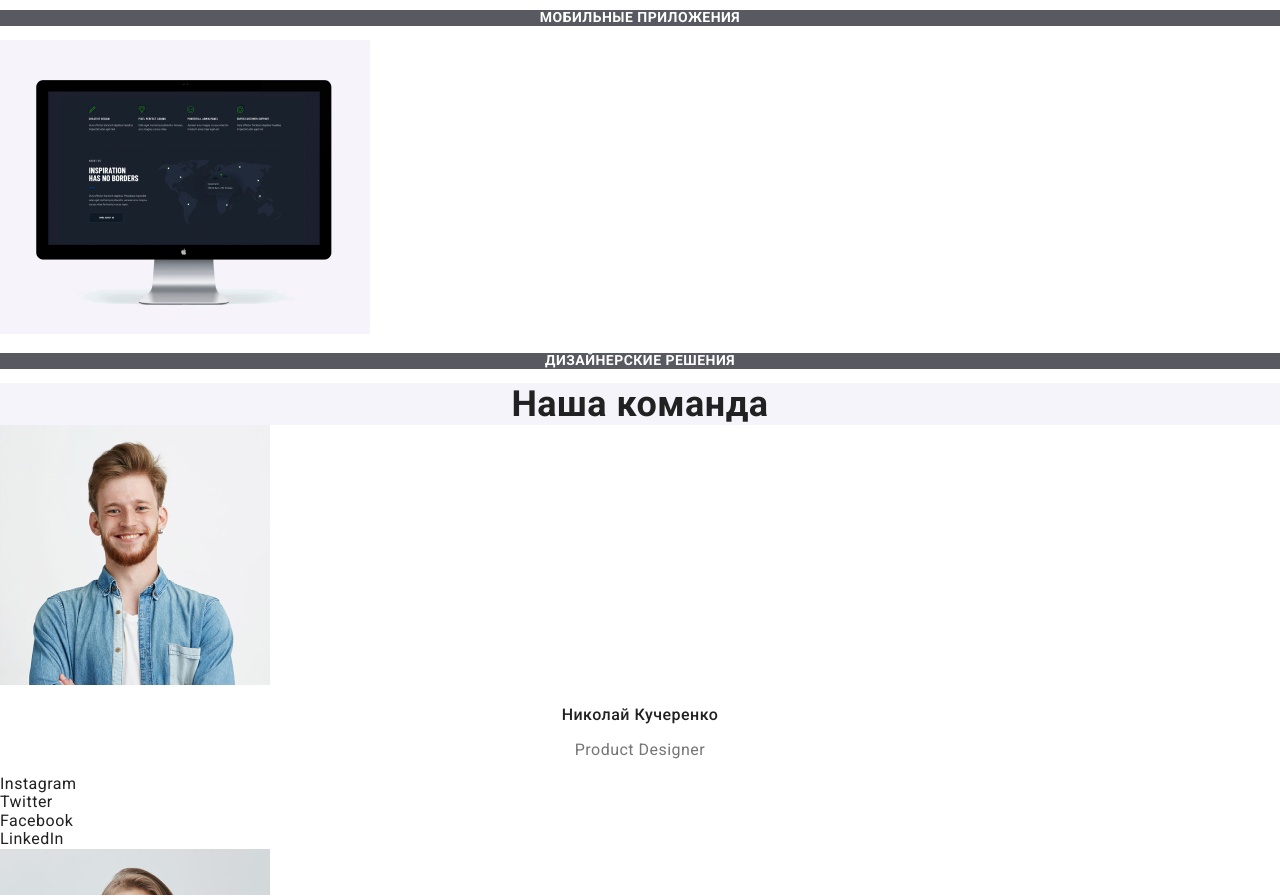
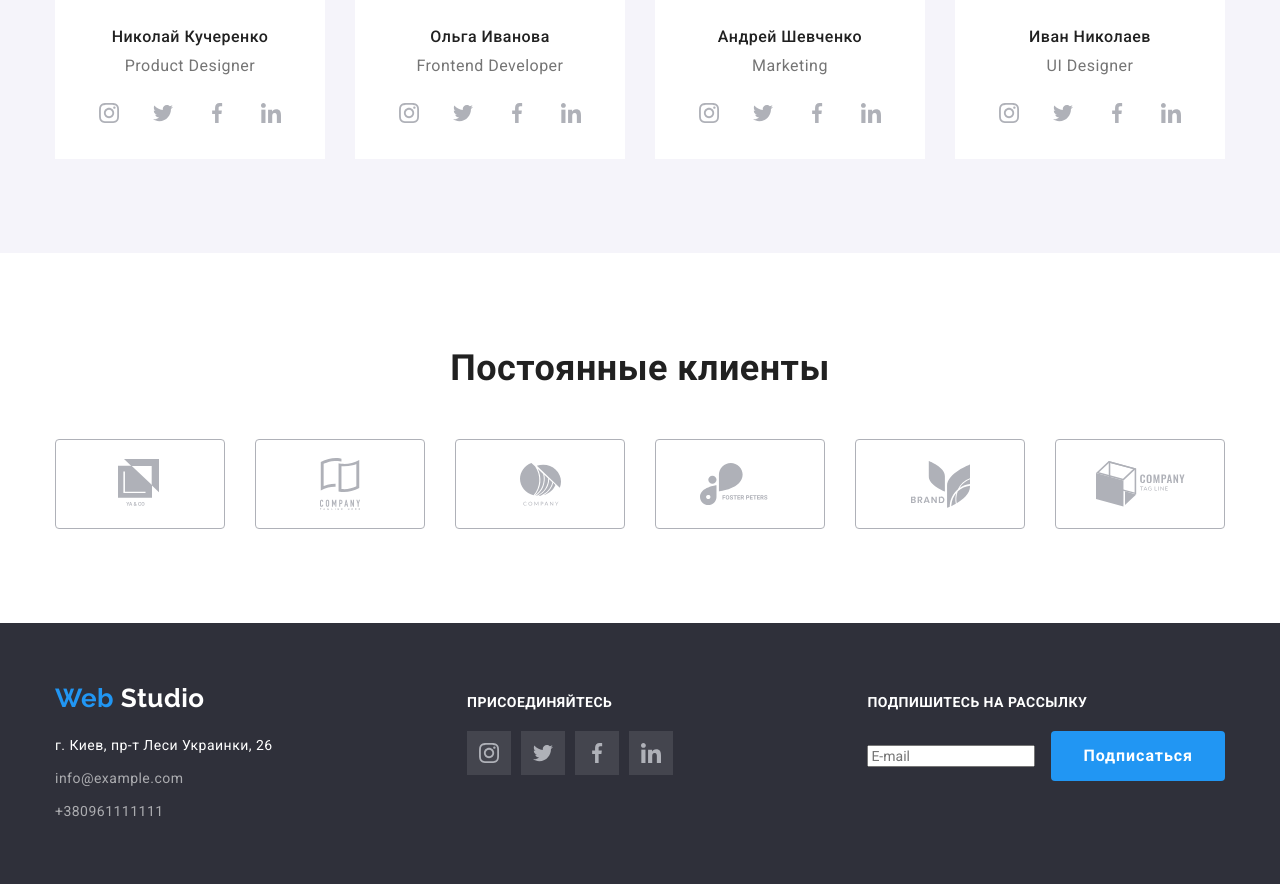
Before and after one commit to zmiori/goit-markup-hw-03, a plain HTML site: page index.html in a window 1280 px wide. Shown: the part 1905-2800 px from the top of the page. Drawn offline with nearby package versions, Linux system fonts and the light colour scheme.

Commit message:
positioned index.htmml

```diff
--- a/css/styles.css
+++ b/css/styles.css
@@ -67,11 +67,13 @@ body {
     display: block;
 }
 
+h1, h2, h3, h4, h5, h6, p {
+    margin: 0px;
+    padding: 0px;
+}
 
 h1,
 h2 {
-    margin: 0px;
-
     color: var(--primary-text-color);
 
     font-weight: 700;
@@ -80,9 +82,15 @@ h2 {
     text-align: center;
 }
 
+h2 {
+    margin-bottom: 50px;
+}
+
+
 b {
     font-weight: 700;
 }
+
 
 .container {
     width: 1200px;
@@ -92,15 +100,7 @@ b {
     padding-left: 15px;
     margin-left: auto;
     margin-right: auto;
-    display: flex;
 }
-
-.footer,
-.header {
-    padding-top: 0px;
-    padding-bottom: 0px;
-}
-
 
 .temp {
     outline: 3px solid sandybrown;
@@ -109,6 +109,13 @@ b {
 
 /* СТИЛИ СТРАНИЦЫ СТУДИЯ */
 /* Шапка сайта */
+
+header > .container {
+    display: flex;
+    padding-top: 0px;
+    padding-bottom: 0px;
+
+}
 
 .nav,
 .nav-list {
@@ -191,8 +198,6 @@ b {
 /* Секция-герой */
 .hero {
     text-align: center;
-    padding-top: 200px;
-    padding-bottom: 280px;
 
     color: var(--dark-section-text-color);
     background-color: var(--opacity-section-color);
@@ -278,7 +283,24 @@ b {
 
 /* Секция Чем мы занимаемся */
 
+.fields .container {
+    padding-top: 0px;
+}
+
+.fields-list {
+    display: flex;
+    justify-content: center;
+}
+
+.fields-list-item:not(:last-child) {
+    padding-right: 30px;
+}
+
 .fields-list-item-title {
+    margin: 0px;
+    padding-top: 27px;
+    padding-bottom: 27px;
+
     color: var(--dark-section-text-color);
     background-color: var(--opacity-section-color);
 
@@ -294,22 +316,45 @@ b {
     background-color: var(--secondary-bg-color);
 }
 
+.our-team-list {
+    display: flex;
+    justify-content: center;
+}
+
 .our-team-list-item {
     background-color: var(--primary-bg-color);
 }
 
+.our-team-list-item:not(:last-child) {
+    margin-right: 30px;
+}
+
 .our-team-list-item > .worker-name {
+    margin-top: 30px;
+    margin-bottom: 10px;
+
     font-weight: 500;
     font-size: 16px;
     line-height: 1.19;
     text-align: center;
 }
 .our-team-list-item > .position {
+    margin-bottom: 16px;
     color: var(--secondary-text-color);
 
     font-size: 16px;
     line-height: 1.19;
     text-align: center;
+}
+
+.social {
+    display: flex;
+    justify-content: center;
+    margin-bottom: 24px;
+}
+
+.social-item:not(:last-child) {
+    margin-right: 10px;
 }
 
 .social-item:hover,
@@ -320,17 +365,33 @@ b {
 }
 
 .social-item-link {
+    display: block;
+    padding: 12px;
+
     color: var(--primary-text-color);
 }
 
 /* Секция Клиенты */
+.clients-list {
+    display: flex;
+    justify-content: center;
+}
 .clients-list-item {
+    width: 170px;
+    height: 90px;
+    display: flex;
+    justify-content: center;
+    align-items: center;
+
     background-color: var(--primary-bg-color);
     border-style: solid;
     border-width: 1px;
     border-radius: 4px;
     border-color: #AFB1B8;
+}
 
+.clients-list-item:not(:last-child) {
+    margin-right: 30px;
 }
 .clients-list-item:hover,
 .clients-list-item:focus {
@@ -338,6 +399,7 @@ b {
 }
 
 /* Подвальчик */
+
 .footer {
     color: var(--dark-section-text-color);
     background-color: #2F303A;
@@ -347,7 +409,23 @@ b {
     line-height: 1.14;
     text-transform: uppercase;
 }
+
+.footer > .container {
+    display: flex;
+    justify-content: space-between;
+    align-items: baseline;
+    padding-top: 60px;
+    padding-bottom: 60px;
+
+}
+
+/* .footer-item-wrapper {
+    margin-right: 69px;
+} */
+
 .footer-logo {
+    margin-bottom: 20px;
+
     color: var(--dark-section-text-color);
 
     font-family: Raleway;
@@ -361,6 +439,11 @@ b {
     line-height: 1.71;
     text-transform: none;
 }
+
+.address-item:not(:last-child) {
+    margin-bottom: 9px;
+}
+
 .address-item-post {
     color: var(--dark-section-text-color);
 }
@@ -368,11 +451,31 @@ b {
 .address-item-phone {
   color: rgba(255, 255, 255, 0.6);
 }
+
+/* .join {
+    margin-right: 94px;
+} */
+
+.join-title,
+.signup-title {
+    display: block;
+    margin-bottom: 20px;
+}
+
+.join-list {
+    display: flex;
+    justify-content: center;
+}
+
 .join-list > .social-item {
     background-color: rgba(255, 255, 255, 0.1);
 }
 .join-list > .social-item:hover {
     background-color: var(--accent-color);
+}
+
+.subscribe-form .btn-primary {
+    margin-left: 12px;
 }
 /* КОНЕЦ СТИЛЕЙ СТРАНИЦЫ СТУДИЯ */
 
@@ -380,7 +483,22 @@ b {
 .gallery {
     color: var(--primary-text-color);
 }
+
+.gallery-filters {
+    display: flex;
+    justify-content: center;
+    margin-bottom: 50px;
+}
+
+.gallery-filters-item:not(:last-child) {
+    margin-right: 8px;
+}
+
+
 .gallery-filters-item-btn {
+    display: flex;
+    padding: 6px 22px;
+
 
     border-width: 0px;
     border-radius: 4px;
--- a/index.html
+++ b/index.html
@@ -41,18 +41,20 @@
   <!-- Конец шапки сайта  -->
 
     <!--Уникальный Контент страницы-->
-    <main>
+    <main class="main">
       <!--Hero Section-->
       <section class="hero">
+        <div class="container">
           <div class="test"><h1 class="hero-title">Эффективные решения для вашего бизнеса</h1></div>
         <button class="btn-primary">Заказать услугу</button>
+      </div>
       </section>
       <!--Конец Hero Section-->
 
       <!--Секция Наши Преимущества-->
-      <section class="features container">
+      <section class="features">
         <!--<h2>Наши преимущества</h2>-->
-        <ul class="features-list list">
+        <ul class="features-list list container">
           <li class="features-list-item">
             <div class="features-list-item-img"><img class="image" src="./images/advantages/antenna.svg" alt="Антенна" width="70" height="70"></div>
             <div class="features-list-item-title"><h3>Внимание к деталям</h3></div>
@@ -88,52 +90,64 @@
       </section>
       <!--Конец Секции Наши Преимущества-->
 
-      <!--Чем мы занимаемся-->
+      <!--Секция Чем мы занимаемся-->
       <section class="fields">
+        <div class="container">
           <div class="fields-title"><h2>Чем мы занимаемся</h2></div>
         <ul class="fields-list list">
           <li class="fields-list-item">
-            <img class="fields-list-item-image" src="./images/what-we-do/laptop.jpg" alt="Ноутбук" width="370" height="294">
+            <img class="fields-list-item-image image" src="./images/what-we-do/laptop.jpg" alt="Ноутбук" width="370" height="294">
             <h3 class="fields-list-item-title">Десктопные приложения</h3>
           </li>
           <li class="fields-list-item">
-            <img class="fields-list-item-image" src="./images/what-we-do/smartphone.jpg" alt="Мобильный телефон" width="370" height="294">
+            <img class="fields-list-item-image image" src="./images/what-we-do/smartphone.jpg" alt="Мобильный телефон" width="370" height="294">
             <h3 class="fields-list-item-title">Мобильные приложения</h3>
           </li>
           <li class="fields-list-item">
-            <img class="fields-list-item-image" src="./images/what-we-do/computer-monitor.jpg" alt="Монитор компьютера" width="370" height="294" >
+            <img class="fields-list-item-image image" src="./images/what-we-do/computer-monitor.jpg" alt="Монитор компьютера" width="370" height="294" >
             <h3 class="fields-list-item-title">Дизайнерские решения</h3>
           </li>
         </ul>
+        </div>
       </section>
+      <!--Конец секции Чем мы занимаемся-->
 
-      <!--Наша команда-->
+      <!--Секция Наша команда-->
       <section class="our-team">
+        <div class="container">
           <h2 class="our-team-title">Наша команда</h2>
           <ul class="our-team-list list">
             <!--Николай Кучеренко-->
             <li class="our-team-list-item">
-            <img  class="our-team-list-item-photo"src="./images/our-team-photos/nikolay-kucherenko.jpg" alt="фото Николая Кучеренко" width="270" height="260">
+              <img  class="our-team-list-item-photo image"src="./images/our-team-photos/nikolay-kucherenko.jpg" alt="фото Николая Кучеренко" width="270" height="260">
               <h3 class="worker-name">Николай Кучеренко</h3>
               <p class="position"  lang="en">Product Designer</p>
               <ul class="social list">
                 <li class="social-item">
-                  <a class="social-item-link link" href="" aria-label="Ссылка на Instagram" target="blank">Instagram</a>
+                  <a class="social-item-link link" href="" aria-label="Ссылка на Instagram" target="blank">
+                    <img class="social-item-icon image" src="./images/social-media-grey/instagram-1.svg" alt="Иконка Instagram">
+                  </a>
                 </li>
                 <li class="social-item">
-                  <a class="social-item-link link" href="" aria-label="Ссылка на Twitter" target="blank">Twitter</a>
+                  <a class="social-item-link link" href="" aria-label="Ссылка на Twitter" target="blank">
+                    <img class="social-item-icon image" src="./images/social-media-grey/twitter-1.svg" alt="Иконка Twitter">
+                  </a>
                 </li>
                 <li class="social-item">
-                  <a class="social-item-link link" href="" aria-label="Ссылка на Facebook" target="blank">Facebook</a>
+                  <a class="social-item-link link" href="" aria-label="Ссылка на Facebook" target="blank">
+                    <img class="social-item-icon image" src="./images/social-media-grey/facebook-1.svg" alt="Иконка Facebook">
+                  </a>
                 </li>
                 <li class="social-item">
-                  <a class="social-item-link link" href="" aria-label="Ссылка на LinkedIn" target="blank">LinkedIn</a>
+                  <a class="social-item-link link" href="" aria-label="Ссылка на LinkedIn" target="blank">
+                    <img class="social-item-icon image" src="./images/social-media-grey/linkedin-1.svg" alt="Иконка LinkedIn">
+                  </a>
                 </li>
               </ul>
             </li>
             <!--Ольга Иванова-->
             <li class="our-team-list-item">
-            <img  class="our-team-list-item-photo"
+              <img  class="our-team-list-item-photo image"
                 src="./images/our-team-photos/olga-ivanova.jpg"
                 alt="фото Ольги Ивановой"
                 width="270" height="260">
@@ -141,22 +155,30 @@
               <p class="position" lang="en">Frontend Developer</p>
               <ul class="social list">
                 <li class="social-item">
-                <a class="social-item-link link" href="" aria-label="Ссылка на Instagram" target="blank">Instagram</a>
+                  <a class="social-item-link link" href="" aria-label="Ссылка на Instagram" target="blank">
+                    <img class="social-item-icon image" src="./images/social-media-grey/instagram-1.svg" alt="Иконка Instagram">
+                  </a>
                 </li>
                 <li class="social-item">
-                <a class="social-item-link link" href="" aria-label="Ссылка на Twitter" target="blank">Twitter</a>
+                  <a class="social-item-link link" href="" aria-label="Ссылка на Twitter" target="blank">
+                    <img class="social-item-icon image" src="./images/social-media-grey/twitter-1.svg" alt="Иконка Twitter">
+                  </a>
                 </li>
                 <li class="social-item">
-                <a class="social-item-link link" href="" aria-label="Ссылка на Facebook" target="blank">Facebook</a>
+                  <a class="social-item-link link" href="" aria-label="Ссылка на Facebook" target="blank">
+                    <img class="social-item-icon image" src="./images/social-media-grey/facebook-1.svg" alt="Иконка Facebook">
+                  </a>
                 </li>
                 <li class="social-item">
-                <a class="social-item-link link" href="" aria-label="Ссылка на LinkedIn" target="blank">LinkedIn</a>
+                  <a class="social-item-link link" href="" aria-label="Ссылка на LinkedIn" target="blank">
+                    <img class="social-item-icon image" src="./images/social-media-grey/linkedin-1.svg" alt="Иконка LinkedIn">
+                  </a>
                 </li>
               </ul>
             </li>
             <!--Андрей Шевченко-->
             <li class="our-team-list-item">
-            <img class="our-team-list-item-photo"
+              <img class="our-team-list-item-photo image"
                 src="./images/our-team-photos/andrii-shevchenko.jpg"
                 alt="фото Андрея Шевченко"
                 width="270" height="260">
@@ -164,22 +186,30 @@
               <p class="position" lang="en">Marketing</p>
               <ul class="social list">
                 <li class="social-item">
-                <a class="social-item-link link" href="" aria-label="Ссылка на Instagram" target="blank">Instagram</a>
+                  <a class="social-item-link link" href="" aria-label="Ссылка на Instagram" target="blank">
+                    <img class="social-item-icon image" src="./images/social-media-grey/instagram-1.svg" alt="Иконка Instagram">
+                  </a>
                 </li>
                 <li class="social-item">
-                <a class="social-item-link link" href="" aria-label="Ссылка на Twitter" target="blank">Twitter</a>
+                  <a class="social-item-link link" href="" aria-label="Ссылка на Twitter" target="blank">
+                    <img class="social-item-icon image" src="./images/social-media-grey/twitter-1.svg" alt="Иконка Twitter">
+                  </a>
                 </li>
                 <li class="social-item">
-                <a class="social-item-link link" href="" aria-label="Ссылка на Facebook" target="blank">Facebook</a>
+                  <a class="social-item-link link" href="" aria-label="Ссылка на Facebook" target="blank">
+                    <img class="social-item-icon image" src="./images/social-media-grey/facebook-1.svg" alt="Иконка Facebook">
+                  </a>
                 </li>
                 <li class="social-item">
-                <a class="social-item-link link" href="" aria-label="Ссылка на LinkedIn" target="blank">LinkedIn</a>
+                  <a class="social-item-link link" href="" aria-label="Ссылка на LinkedIn" target="blank">
+                    <img class="social-item-icon image" src="./images/social-media-grey/linkedin-1.svg" alt="Иконка LinkedIn">
+                  </a>
                 </li>
               </ul>
             </li>
             <!--Иван Николаев-->
             <li class="our-team-list-item">
-            <img class="our-team-list-item-photo"
+              <img class="our-team-list-item-photo image"
                 src="./images/our-team-photos/ivan-nikolaev.jpg"
                 alt="фото Ивана Николаева"
                 width="270" height="260">
@@ -187,64 +217,78 @@
               <p class="position" lang="en">UI Designer</p>
               <ul class="social list">
                 <li class="social-item">
-                <a class="social-item-link link" href="" aria-label="Ссылка на Instagram" target="blank">Instagram</a>
+                  <a class="social-item-link link" href="" aria-label="Ссылка на Instagram" target="blank">
+                    <img class="social-item-icon image" src="./images/social-media-grey/instagram-1.svg" alt="Иконка Instagram">
+                  </a>
                 </li>
                 <li class="social-item">
-                <a class="social-item-link link" href="" aria-label="Ссылка на Twitter" target="blank">Twitter</a>
+                  <a class="social-item-link link" href="" aria-label="Ссылка на Twitter" target="blank">
+                    <img class="social-item-icon image" src="./images/social-media-grey/twitter-1.svg" alt="Иконка Twitter">
+                  </a>
                 </li>
                 <li class="social-item">
-                <a class="social-item-link link" href="" aria-label="Ссылка на Facebook" target="blank">Facebook</a>
+                  <a class="social-item-link link" href="" aria-label="Ссылка на Facebook" target="blank">
+                    <img class="social-item-icon image" src="./images/social-media-grey/facebook-1.svg" alt="Иконка Facebook">
+                  </a>
                 </li>
                 <li class="social-item">
-                <a class="social-item-link link" href="" aria-label="Ссылка на LinkedIn" target="blank">LinkedIn</a>
+                  <a class="social-item-link link" href="" aria-label="Ссылка на LinkedIn" target="blank">
+                    <img class="social-item-icon image" src="./images/social-media-grey/linkedin-1.svg" alt="Иконка LinkedIn">
+                  </a>
                 </li>
               </ul>
             </li>
           </ul>
+        </div>
       </section>
+      <!--Конец секции Наша команда-->
 
-      <!--Блок Постоянные клиенты-->
+      <!--Секция Постоянные клиенты-->
       <section class="clients">
+        <div class="container">
           <h2>Постоянные клиенты</h2>
         <ul class="clients-list list">
           <li class="clients-list-item">
-            <a href="" target="blank">
-              <img src="./images/clients/logo-1.svg" alt="Логотип компании YA & GO">
+            <a class="link" href="" target="blank">
+              <img class="image" src="./images/clients/logo-1.svg" alt="Логотип компании YA & GO">
             </a>
           </li>
           <li class="clients-list-item">
-            <a href="" target="blank">
-              <img src="./images/clients/logo-2.svg" alt="Логотип компании Company Tagline Here">
+            <a class="link" href="" target="blank">
+              <img class="image" src="./images/clients/logo-2.svg" alt="Логотип компании Company Tagline Here">
             </a>
           </li>
           <li class="clients-list-item">
-            <a href="" target="blank">
-              <img src="./images/clients/logo-3.svg" alt="Логотип компании Company">
+            <a class="link" href="" target="blank">
+              <img class="image" src="./images/clients/logo-3.svg" alt="Логотип компании Company">
             </a>
           </li>
           <li class="clients-list-item">
-            <a href="" target="blank">
-              <img src="./images/clients/logo-4.svg" alt="Логотип компании Foster Peters">
+            <a class="link" href="" target="blank">
+              <img class="image" src="./images/clients/logo-4.svg" alt="Логотип компании Foster Peters">
             </a>
           </li>
           <li class="clients-list-item">
-            <a href="" target="blank">
-              <img src="./images/clients/logo-5.svg" alt="Логотип компании Brand">
+            <a class="link" href="" target="blank">
+              <img class="image" src="./images/clients/logo-5.svg" alt="Логотип компании Brand">
             </a>
           </li>
           <li class="clients-list-item">
-            <a href="" target="blank">
-              <img src="./images/clients/logo-6.svg" alt="Логотип компании Company Tag Line">
+            <a class="link" href="" target="blank">
+              <img class="image" src="./images/clients/logo-6.svg" alt="Логотип компании Company Tag Line">
             </a>
           </li>
         </ul>
+        </div>
       </section>
     </main>
+    <!--Конец секции Постоянные клиенты-->
 
     <!--Подвал сайта-->
     <footer class="footer">
+      <div class="container footer">
         <!--Лого и адрес-->
-      <div>
+      <div class="footer-item-wrapper">
         <a class="footer-logo link" href="./index.html"> <span class="logo-web">Web</span> Studio</a>
         <address class="list">
           <ul class="address list">
@@ -257,31 +301,40 @@
 
       <!--Блок Присоединяйтесь-->
       <div class="join">
-        <b class="bold">Присоединяйтесь</b>
+        <b class="join-title">Присоединяйтесь</b>
         <ul class="join-list list">
           <li class="social-item">
-            <a class="social-item-link link" href="" aria-label="Ссылка на Instagram" target="blank">Instagram</a>
+            <a class="social-item-link link" href="" aria-label="Ссылка на Instagram" target="blank">
+              <img class="social-item-icon image" src="./images/social-media-grey/instagram-1.svg" alt="Иконка Instagram">
+            </a>
           </li>
           <li class="social-item">
-            <a class="social-item-link link" href="" aria-label="Ссылка на Twitter" target="blank">Twitter</a>
+            <a class="social-item-link link" href="" aria-label="Ссылка на Twitter" target="blank">
+              <img class="social-item-icon image" src="./images/social-media-grey/twitter-1.svg" alt="Иконка Twitter">
+            </a>
           </li>
           <li class="social-item">
-            <a class="social-item-link link" href="" aria-label="Ссылка на Facebook" target="blank">Facebook</a>
+            <a class="social-item-link link" href="" aria-label="Ссылка на Facebook" target="blank">
+              <img class="social-item-icon image" src="./images/social-media-grey/facebook-1.svg" alt="Иконка Facebook">
+            </a>
           </li>
           <li class="social-item">
-            <a class="social-item-link link" href="" aria-label="Ссылка на LinkedIn" target="blank">LinkedIn</a>
+            <a class="social-item-link link" href="" aria-label="Ссылка на LinkedIn" target="blank">
+              <img class="social-item-icon image" src="./images/social-media-grey/linkedin-1.svg" alt="Иконка LinkedIn">
+            </a>
           </li>
         </ul>
       </div>
 
       <!--Блок Подпишитесь на рассылку-->
       <div class="subscribe">
-        <b class="bold">Подпишитесь на рассылку</b>
+        <b class="signup-title">Подпишитесь на рассылку</b>
         <form class="subscribe-form" method="post" action="URL">
           <input type="text" placeholder="E-mail">
           <input  class="btn-primary" type="submit" value="Подписаться">
         </form>
       </div>
+      </div>
     </footer>
   </body>
 </html>
```
Also changed, not shown: portfolio.html (+21 -9 lines). Lines whose indentation alone changed are shown as unchanged.
